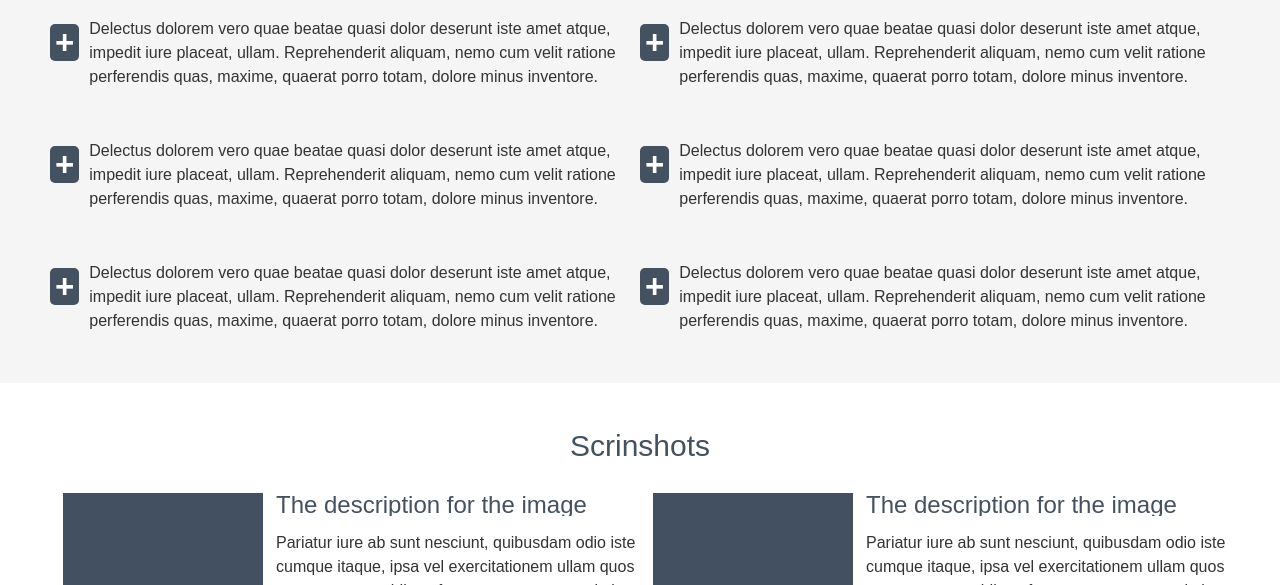
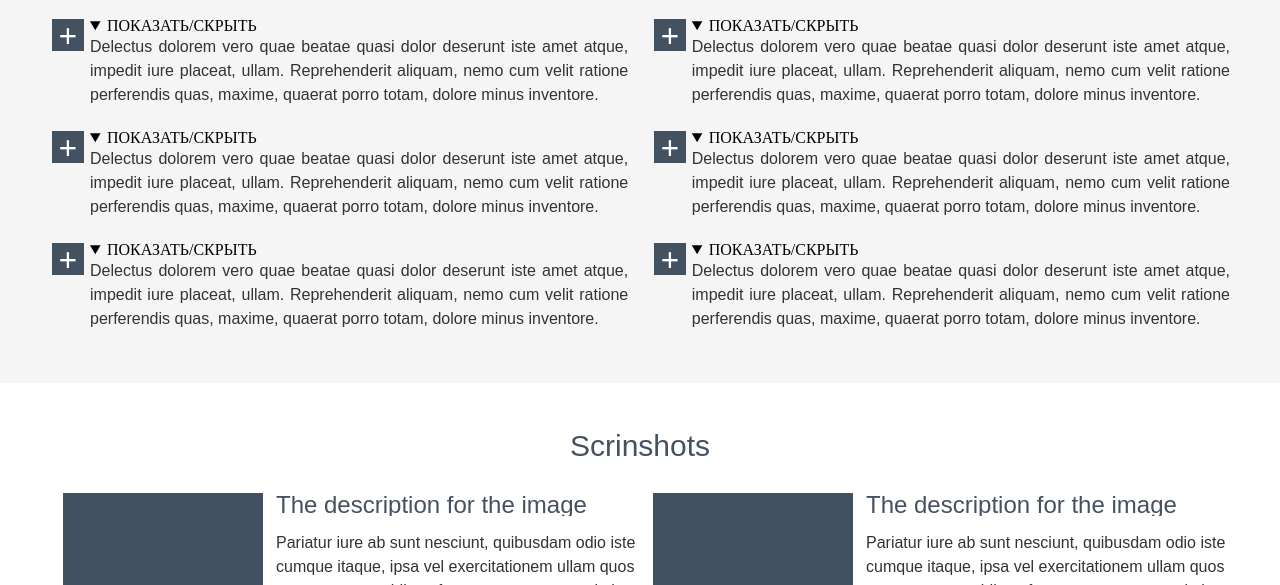
Before and after one commit to Siliyva/HTML5-CSS3, a plain HTML site: page index.html in a window 1280 px wide. Shown: the part 775-1360 px from the top of the page. Drawn offline with Linux system fonts and the light colour scheme.

Commit message:
доделал ДЗ к первому макету
Исправил ошибки:

1. разобрался с details+summary;
2. убрал высоту в block5;
3. реализовал иконки через fontawesome

```diff
--- a/css/style.css
+++ b/css/style.css
@@ -107,11 +107,16 @@ header {
 
 
 /*-------start block2-------*/
-.block2 {
+.dignity {
     background-color: #f5f5f5;
+    display: flex;
+    flex-wrap: wrap;
+    justify-content: space-between;
+    padding-bottom: 30px;
 }
 
-.block2 h3 {
+.dignity-title {
+    width: 100%;
     font-family: Arial;
     font-size: 30px;
     color: #445161;
@@ -121,59 +126,65 @@ header {
     padding-top: 50px;
 }
 
-details {
-    min-height: 63px;
+.dignity-column {
+    width: 49%;
 }
 
-.block2 .dettext {
-    display: flex;
-    justify-content: space-between;
-}
-
-.block2 p {
-    font-family: Arial;
-    color: #333333;
-    font-size: 16px;
-    font-weight: 400;
-    line-height: 24px;
-    margin-bottom: 50px;
-    overflow: hidden;
+details {
+    height: 80px;
+    position: relative;
+    margin-bottom: 32px;
+    text-align: justify;
 }
 
 summary {
-    clear: both;
-    float: left;
     cursor: pointer;
-    font: bold 0 Arial, Helvetica, sans-serif;
-    padding: 8px 0;
-    position: relative;
+    outline: none;
+    padding-left: 40px;
+    text-transform: uppercase;
 }
 
 summary:focus {
     outline: none;
 }
 
-summary:details-marker {
+summary::-webkit-details-marker {
     display: none
 }
 
 summary:after {
+    content: "-";
+    display: block;
     background: #445161;
-    border-radius: 5px;
-    content: "-";
     color: #fff;
     font-size: 33px;
     font-weight: bold;
-    line-height: 36px;
-    margin: -5px 10px 0 0;
-    padding: 0 5px ;
+    line-height: 26px;
+    position: absolute;
+    top: 2px;
+    left: -38px;
+    margin-left: 40px;
     text-align: center;
+    height: 32px;
+    width: 32px;
 
 }
 
 details[open] summary:after {
     content: "+";
+    line-height: 34px;
+    margin-left: 40px;
 }
+
+.dignity-column p {
+    font-family: Arial;
+    color: #333333;
+    font-size: 16px;
+    font-weight: 400;
+    line-height: 24px;
+    padding-left: 40px;
+}
+
 
 
 /*-------start block3-------*/
@@ -323,7 +334,7 @@ p {
 
 .buy ol {
     list-style-position: inside;
-    padding: 20px 0 10px 20px;
+    padding: 20px 0 20px 20px;
 }
 
 .buy .standart,
@@ -340,18 +351,6 @@ p {
     line-height: 24px;
     margin: 0 22.5px 50px;
     width: 300px;
-}
-
-.buy .standart {
-    height: 306px;
-}
-
-.buy .premium {
-    height: 404px;
-}
-
-.buy .lux {
-    height: 499px;
 }
 
 .buy h4 {
@@ -391,18 +390,6 @@ p {
     text-decoration: none;
     height: 40px;
     width: 260px;
-}
-
-.buy .standart {
-    height: 306px;
-}
-
-.block5 .premium {
-    height: 404px;
-}
-
-.block5 .lux {
-    height: 499px;
 }
 
 
@@ -447,6 +434,11 @@ footer input {
     width: 500px;
 }
 
+footer input:hover {
+    background: #989898;
+
+}
+
 footer textarea {
     border-radius: 5px;
     color: #445162;
@@ -457,6 +449,11 @@ footer textarea {
     padding: 13px 0 0 10px;
     height: 170px;
     width: 500px;
+}
+
+footer textarea:hover {
+    background: #989898;
+
 }
 
 input[type="submit"] {
@@ -520,17 +517,16 @@ footer .social-networks a {
     width: 40px;
 }
 
-.social-networks .google {
+.google img {
     font-weight: 900;
-    font-size: 30px;
-    line-height: 30px;
+    height: 40px;
+    width: 40px;
 }
 
-.social-networks .youtube {
+.youtube img {
     font-weight: 700;
-    font-size: 14px;
-    line-height: 12px;
-    text-transform: capitalize;
+    height: 40px;
+    width: 40px;
     color: #445162;
 }
 
--- a/index.html
+++ b/index.html
@@ -44,37 +44,35 @@
 
 
             <!-------start block2------->
-            <section class="block2 padding-site">
-                <h3>Dignity and pluses product</h3>
-                <div class="dettext">
-                    <div class="dettext1">
+            <section class="dignity padding-site">
+                <h3 class="dignity-title">Dignity and pluses product</h3>
+                <div class="dignity-column">
                     <details open="open">
-                            <summary></summary>
+                        <summary>показать/скрыть</summary>
                         <p>Delectus dolorem vero quae beatae quasi dolor deserunt iste amet atque, impedit iure placeat, ullam. Reprehenderit aliquam, nemo cum velit ratione perferendis quas, maxime, quaerat porro totam, dolore minus inventore.</p>
                     </details>
                     <details open="open">
-                            <summary></summary>
+                        <summary>показать/скрыть</summary>
                         <p>Delectus dolorem vero quae beatae quasi dolor deserunt iste amet atque, impedit iure placeat, ullam. Reprehenderit aliquam, nemo cum velit ratione perferendis quas, maxime, quaerat porro totam, dolore minus inventore.</p>
                     </details>
                     <details open="open">
-                            <summary></summary>
+                        <summary>показать/скрыть</summary>
                         <p>Delectus dolorem vero quae beatae quasi dolor deserunt iste amet atque, impedit iure placeat, ullam. Reprehenderit aliquam, nemo cum velit ratione perferendis quas, maxime, quaerat porro totam, dolore minus inventore.</p>
                     </details>
                 </div>
-                    <div class="dettext2">
+                <div class="dignity-column">
                     <details open="open">
-                            <summary></summary>
+                        <summary>показать/скрыть</summary>
+                        <p>Delectus dolorem vero quae beatae quasi dolor deserunt iste amet atque, impedit iure placeat, ullam. Reprehenderit aliquam, nemo cum velit ratione perferendis quas, maxime, quaerat porro totam, dolore minus inventore.</p>
+                    </details>
+                    <details open="">
+                        <summary>показать/скрыть</summary>
                         <p>Delectus dolorem vero quae beatae quasi dolor deserunt iste amet atque, impedit iure placeat, ullam. Reprehenderit aliquam, nemo cum velit ratione perferendis quas, maxime, quaerat porro totam, dolore minus inventore.</p>
                     </details>
                     <details open="open">
-                            <summary></summary>
+                        <summary>показать/скрыть</summary>
                         <p>Delectus dolorem vero quae beatae quasi dolor deserunt iste amet atque, impedit iure placeat, ullam. Reprehenderit aliquam, nemo cum velit ratione perferendis quas, maxime, quaerat porro totam, dolore minus inventore.</p>
                     </details>
-                        <details open="open">
-                            <summary></summary>
-                            <p>Delectus dolorem vero quae beatae quasi dolor deserunt iste amet atque, impedit iure placeat, ullam. Reprehenderit aliquam, nemo cum velit ratione perferendis quas, maxime, quaerat porro totam, dolore minus inventore.</p>
-                        </details>
-                    </div>
                 </div>
             </section>
 
@@ -236,8 +234,12 @@
                         <a href="#"><i class="fab fa-twitter"></i></a>
                         <a href="#"><i class="fab fa-facebook-f"></i></a>
                         <a href="#"><i class="fab fa-linkedin-in"></i></a>
-                        <a href="#" class="google">g</a>
-                        <a href="#" class="youtube">you tube</a>
+                        <a href="#" class="google">
+                        <img src="images/if_google-2048-black_167678.png" alt="google">
+                        </a>
+                        <a href="#" class="youtube">
+                        <img src="images/youtoube.png" alt="youtube">
+                        </a>
                     </div>
                 </div>
             </div>
```
Also changed, not shown: 1 other file. Lines whose indentation alone changed are shown as unchanged.
